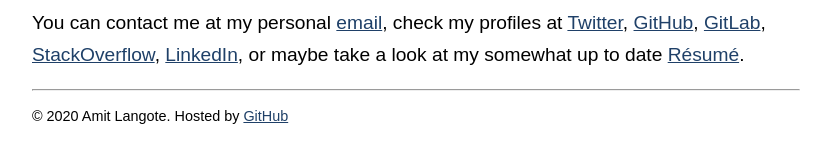
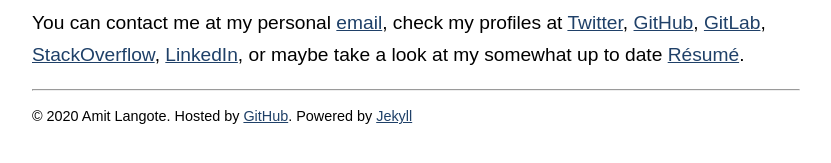
Before and after one commit to amitlan/website, a Jekyll site: the page built from index.md, in a window 1280 px wide. Shown: the part 408-571 px from the top of the page, without its empty margins (224-1055 px from the left). Built offline with Jekyll 4.4.1, drawn with Linux system fonts in a browser that asks for light colours.

Commit message:
credit: Jekyll

```diff
--- a/_layouts/default.html
+++ b/_layouts/default.html
@@ -37,7 +37,7 @@
 <div id="text">
   {{ content }}
   <hr>
-  <p style="font-size:75%"> © 2020 Amit Langote. Hosted by <a href="https://pages.github.com/">GitHub</a></p>
+  <p style="font-size:75%"> © 2020 Amit Langote. Hosted by <a href="https://pages.github.com/">GitHub</a>.  Powered by <a href="https://jekyllrb.com/">Jekyll</a></p>
 </div>
 </body>
 </html>
--- a/_layouts/photos.html
+++ b/_layouts/photos.html
@@ -36,7 +36,7 @@
 <div id="text">
   {{ content }}
   <hr>
-  <p style="font-size:75%"> © 2020 Amit Langote. Hosted by <a href="https://pages.github.com/">GitHub</a></p>
+  <p style="font-size:75%"> © 2020 Amit Langote. Hosted by <a href="https://pages.github.com/">GitHub</a>.  Powered by <a href="https://jekyllrb.com/">Jekyll</a></p>
 </div>
 </body>
 </html>
--- a/_layouts/writing.html
+++ b/_layouts/writing.html
@@ -37,7 +37,7 @@
 <div id="text">
   {{ content }}
   <hr>
-  <p style="font-size:75%"> © 2020 Amit Langote. Hosted by <a href="https://pages.github.com/">GitHub</a></p>
+  <p style="font-size:75%"> © 2020 Amit Langote. Hosted by <a href="https://pages.github.com/">GitHub</a>.  Powered by <a href="https://jekyllrb.com/">Jekyll</a></p>
 </div>
 </body>
 </html>
```
